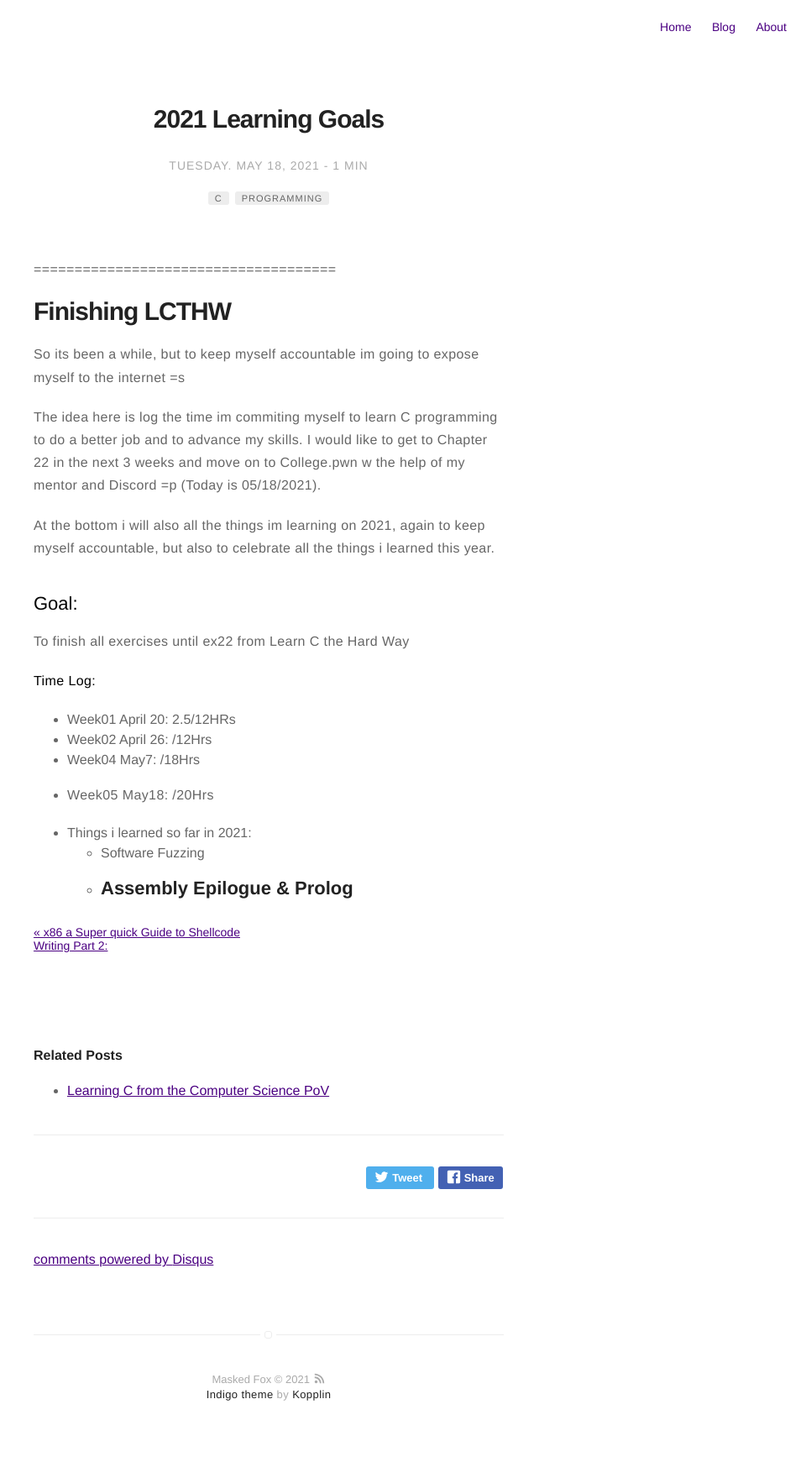
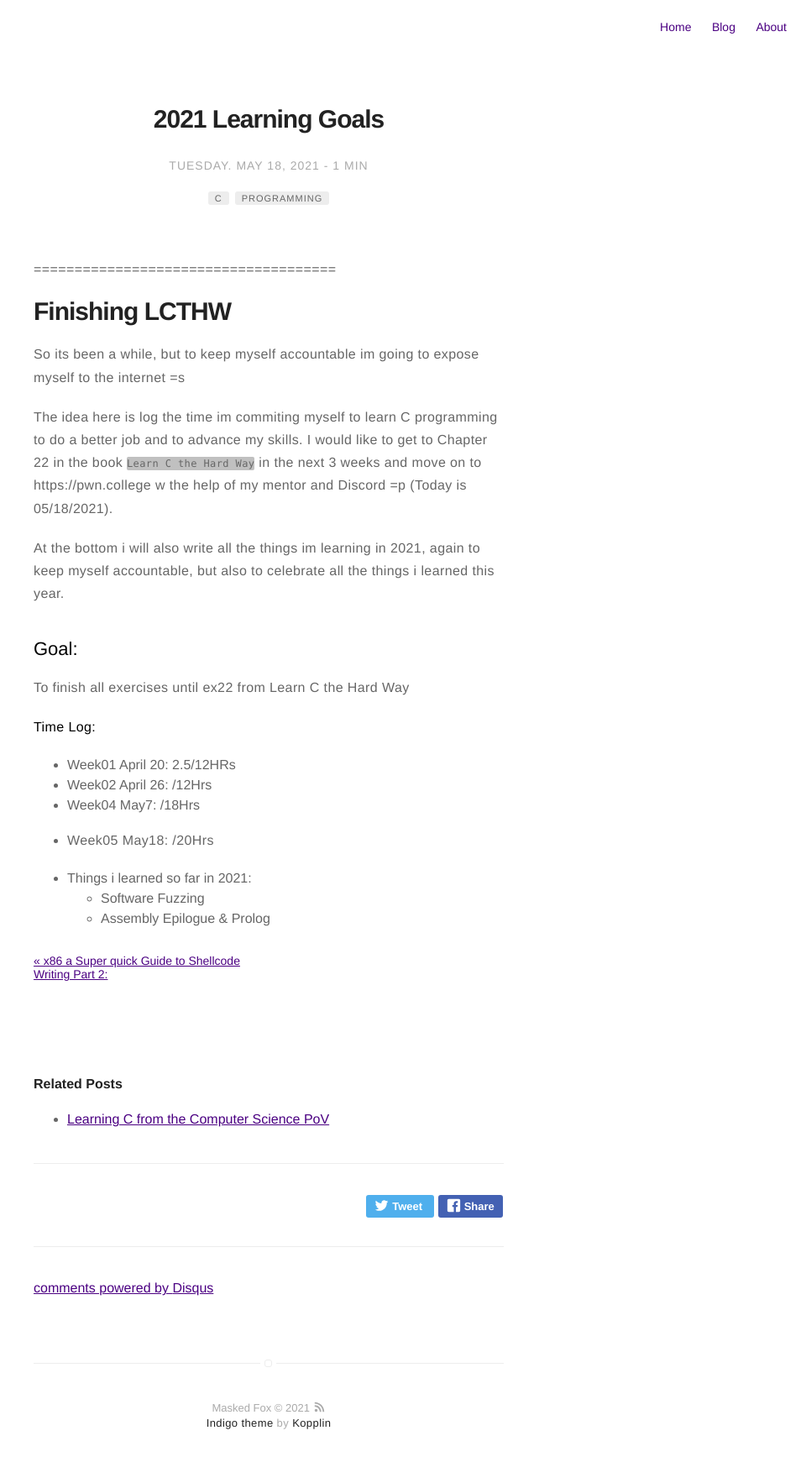
Before and after one commit to MaskedFox/maskedfox.github.io, a Jekyll site: the page built from _posts/2021-05-18-LearningTime2021.md, in a window 1280 px wide. Shown: the whole page at 84% size, without its empty margins (320-1280 px from the left). Built offline with Jekyll 4.4.1, drawn with Linux system fonts in a browser that asks for light colours; comment, search, counter and statistics services are not loaded; before the commit the page ends 1733 px from its top, so only the background shows below that.

Commit message:
corrected some errors

```diff
--- a/_posts/2021-05-18-LearningTime2021.md
+++ b/_posts/2021-05-18-LearningTime2021.md
@@ -18,9 +18,9 @@ description: This page will serve to keep me accountable.
 
 So its been a while, but to keep myself accountable im going to expose myself to the internet =s
 
-The idea here is log the time im commiting myself to learn C programming to do a better job and to advance my skills. I would like to get to Chapter 22 in the next 3 weeks and move on to College.pwn w the help of my mentor and Discord =p (Today is 05/18/2021).
+The idea here is log the time im commiting myself to learn C programming to do a better job and to advance my skills. I would like to get to Chapter 22 in the book `Learn C the Hard Way` in the next 3 weeks and move on to https://pwn.college w the help of my mentor and Discord =p (Today is 05/18/2021).
 
-At the bottom i will also all the things im learning on 2021, again to keep myself accountable, but also to celebrate all the things i learned this year.
+At the bottom i will also write all the things im learning in 2021, again to keep myself accountable, but also to celebrate all the things i learned this year.
 
 ## **Goal:**
 To finish all exercises until ex22 from Learn C the Hard Way
@@ -34,4 +34,3 @@ To finish all exercises until ex22 from Learn C the Hard Way
 - Things i learned so far in 2021:
   - Software Fuzzing
   - Assembly Epilogue & Prolog
--
```
